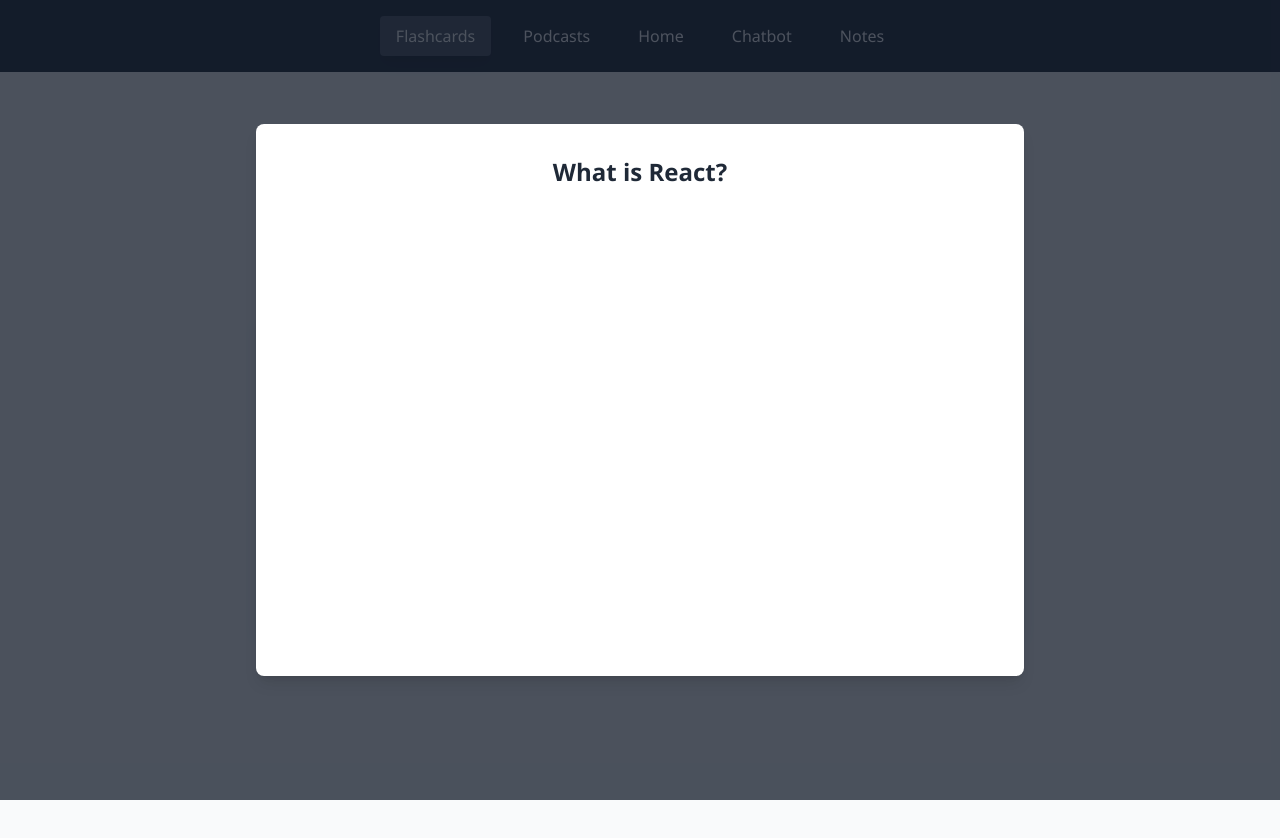
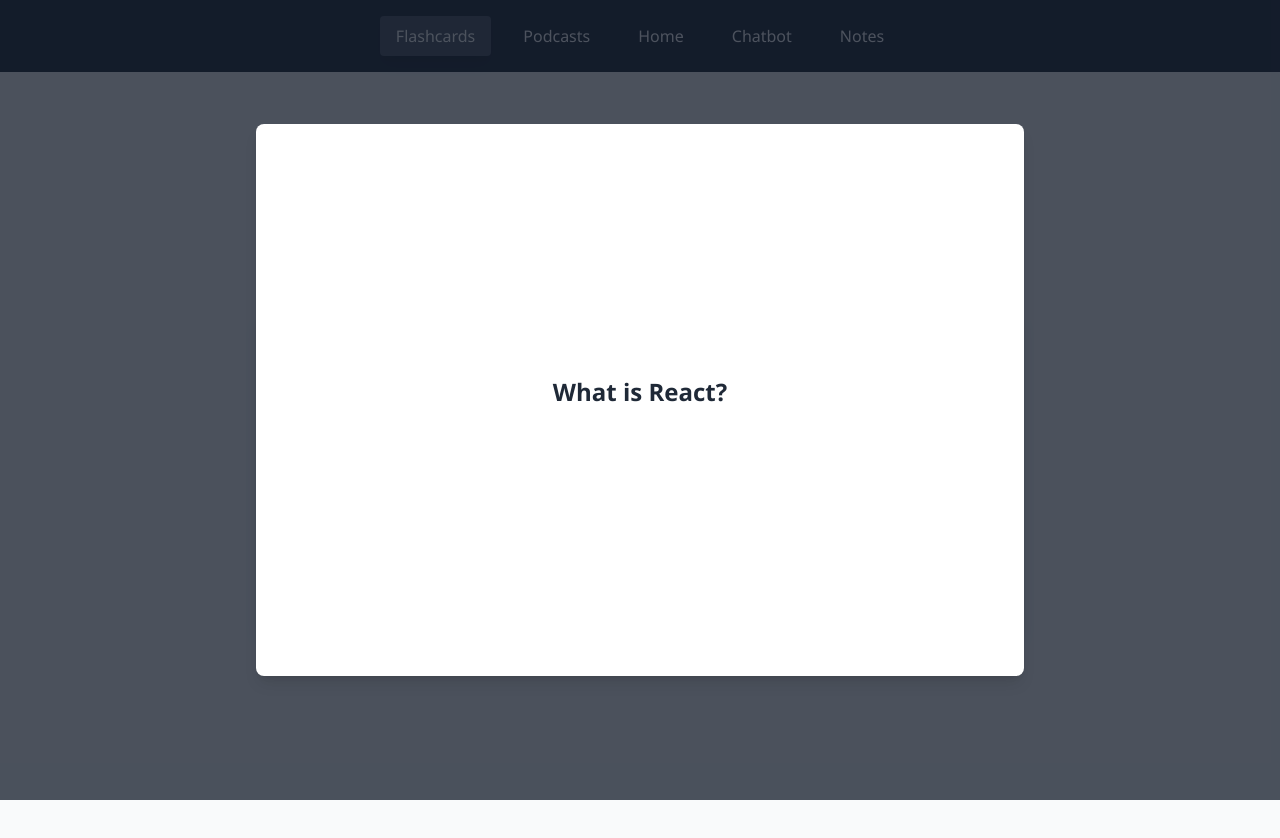
Before and after one commit to LEDMOV/Delphi-WEB, a React (Create React App) app: page /flashcards in a window 1280 px wide. Both pictures are taken after a click on the element 640 px from the left and 532 px from the top of the page. Shown: the top 838 px of the page. Built offline with nearby package versions, Linux system fonts and the light colour scheme.

Commit message:
Fixed flashcard flip animation

```diff
--- a/src/components/pages/Flashcards.js
+++ b/src/components/pages/Flashcards.js
@@ -96,10 +96,10 @@ const Flashcards = () => {
             onClick={toggleFlip}
           >
             <div className="flip-card-inner">
-              <div className="flip-card-front p-8">
+              <div className="flip-card-front p-8 flex items-center justify-center">
                 <h2 className="text-2xl font-bold mb-4 text-gray-800">{fullscreenCard.question}</h2>
               </div>
-              <div className="flip-card-back p-8">
+              <div className="flip-card-back p-8 flex items-center justify-center">
                 <h2 className="text-2xl font-bold mb-4 text-gray-800">{fullscreenCard.answer}</h2>
               </div>
             </div>
```
